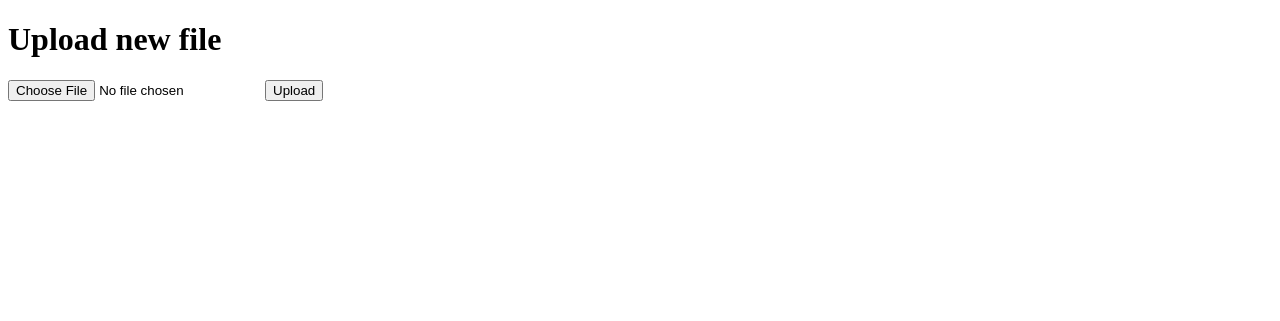
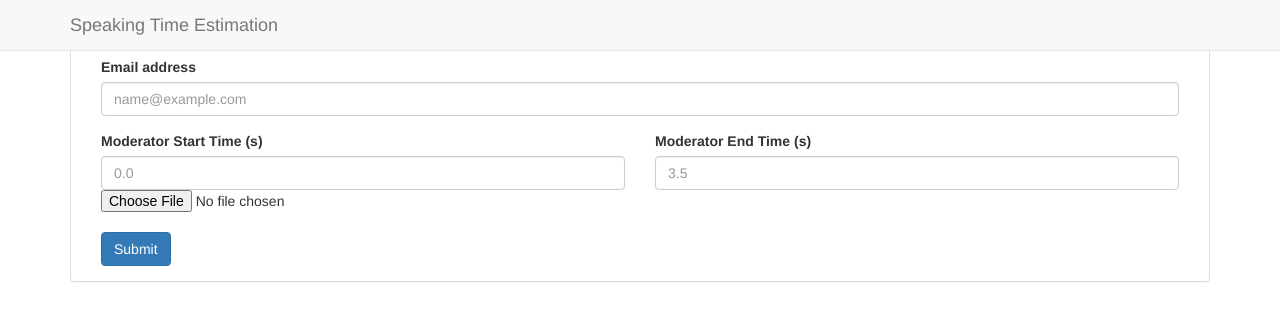
Before and after one commit to usc-sail/mica-speech-activity-detection, a Flask app: template app/templates/upload.html in a window 1280 px wide. Shown: the top 321 px of the page. Run offline with Flask 2, Linux system fonts and the light colour scheme; the template is opened without the code that fills it: values that come from a table or form of the project are taken from there, others are empty; some libraries are stand-ins or nearby versions.

Commit message:
Updated front-end

```diff
--- a/app/main/routes.py
+++ b/app/main/routes.py
@@ -6,7 +6,7 @@ from flask import request, redirect, render_template, flash, Blueprint, g
 from werkzeug.utils import secure_filename
 from app.main import bp
 from rq import Queue, push_connection, pop_connection
-
+from wtforms import Form, validators, TextField, FloatField, FileField
 ALLOWED_EXTENSIONS = set(['mp4', 'mkv'])
 
 
@@ -32,24 +32,41 @@ def allowed_file(filename):
     return '.' in filename and \
         filename.rsplit('.', 1)[1].lower() in ALLOWED_EXTENSIONS
 
+class ReusableForm(Form):
+    emailID = TextField('Email Address', validators=[validators.required()])
+    mod_start = FloatField('Moderator Start Time (s)', validators=[validators.required()])
+    mod_end = FloatField('Moderator Start Time (s)', validators=[validators.required()])
+    ipfile = FileField('File', validators=[validators.required()])
+
 @bp.route('/', methods=['GET', 'POST'])
 def index():
+    form = ReusableForm(request.form)
+
     if request.method == 'POST':
-        if 'file' not in request.files:
-            print('exception 1')
+        email = request.form['email']
+        mod_start = request.form['start']
+        mod_end = request.form['end']
+
+        if "inputfile" not in request.files:
             flash('Please select a file')
-            return redirect(request.url)
-        file = request.files['file']
-        if not allowed_file(file.filename):
-            print('exception 2')
-            flash('Only .mp4/.mkv files allowed, please try again.')
-            return redirect(request.url)
-        if file:
-            filename = secure_filename(file.filename)
+            return render_template("upload.html", form=form)
+
+        if mod_start >= mod_end:
+            flash('Please enter valid times')
+            return render_template("upload.html", form=form)
+
+        if email=="":
+            flash('Please enter an email address')
+            return render_template("upload.html", form=form)
+
+
+        ipfile = request.files['inputfile']
+        if ipfile:
+            filename = secure_filename(ipfile.filename)
             filepath = os.path.join(current_app.config['UPLOAD_FOLDER'], filename)
-            file.save(filepath)
+            ipfile.save(filepath)
             flash("File {} has been uploaded successfully, please wait for email with inference details".format(filename))
             job_queue = Queue()
-            job = job_queue.enqueue('app.process_files.run_SAD', args=(filepath,), timeout=current_app.config['JOB_TIMEOUT'] )
+            job = job_queue.enqueue('app.process_files.run_SAD', args=(filepath, email, mod_start, mod_end), timeout=current_app.config['JOB_TIMEOUT'] )
             return redirect(request.url)
-    return render_template("upload.html")
+    return render_template("upload.html", form=form)
--- a/app/process_files.py
+++ b/app/process_files.py
@@ -6,7 +6,9 @@ from app.email import send_email
 
 OUT_DIR='/Users/rabbeh/Projects/ITU/flask_proj/mod_proj/app/out_dir'
 SCRIPT_DIR='/Users/rabbeh/Projects/VAD/mica-speech-activity-detection'
-def run_SAD(data_filepath):
+def run_SAD(data_filepath, emailID, mod_start, mod_end):
+    if emailID != "":
+        MAIL_RECIPIENTS=[emailID]
     if not os.path.exists(OUT_DIR):
         os.mkdir(OUT_DIR)
 
--- a/app/templates/base.html
+++ b/app/templates/base.html
@@ -12,7 +12,7 @@
   <link href="{{ url_for('static', filename='css/main.css') }}" rel="stylesheet">
 {% endblock %}
 
-{% block title %}My App{% endblock %}
+{% block title %}Speaking Time Estimation{% endblock %}
 
 {% block navbar %}
   <!-- Fixed navbar -->
@@ -26,7 +26,7 @@
           <span class="icon-bar"></span>
         </button>
         <!--img class="navbar-brand" src="../../static/logo.png"-->
-        <a class="navbar-brand" href="{{ url_for('main.index') }}">My App</a>
+        <a class="navbar-brand" href="{{ url_for('main.index') }}">Speaking Time Estimation</a>
       </div>
     </div>
   </div>
--- a/app/templates/upload.html
+++ b/app/templates/upload.html
@@ -1,6 +1,6 @@
- <!doctype html>
- <title>Upload new file</title>
- <body>
+ {%- extends "base.html" %}
+ {% import "bootstrap/wtf.html" as wtf %}
+
  {% with messages = get_flashed_messages() %}
 	{% if messages %}
 		<ul>
@@ -10,9 +10,40 @@
 		</ul>
 	{% endif %}
  {% endwith %}
- <h1>Upload new file</h1>
- </body>
+
+ {% block main %}
+    <div class="panel panel-default">
+        <div class="panel-heading"> Select file to process </div>
+        <div class="panel-body">
+            <div class="col-md-12">
 			<form method=post enctype=multipart/form-data>
- <input type=file name=file>
- <input type=submit value=Upload>
+                 {{ form.csrf }}
+                 <div class="form-group">
+                    <label for="email">Email address</label>
+                    <input type="email" class="form-control" id="email" name="email" placeholder="name@example.com">
+                </div>
+
+				<div class="row">
+					<div class="col-md-6">
+				      <label for="start">Moderator Start Time (s)</label>
+					  <input type="number" step="any" class="form-control" id="start" name="start" placeholder="0.0">
+					</div>
+					<div class="col-md-6">
+				      <label for="end">Moderator End Time (s)</label>
+					  <input type="number" step="any" class="form-control" id="end" name="end" placeholder="3.5">
+					</div>
+				  </div>
+				<div class="custom-file">
+					<input type="file" accept=".mp4,.mkv" class="custom-file-input" id="inputfile" name="inputfile">
+					<label class="custom-file-label" for="inputfile"></label>
+				  </div>
+				<input class="btn btn-primary" type="submit" value="Submit">
 		   </form>
+
+
+           </div>
+       </div>
+       </div>
+   </div>
+
+ {% endblock %}
--- a/flask_app.py
+++ b/flask_app.py
@@ -7,7 +7,7 @@ from app import app
 manager = Manager(app)
 manager.add_command(
     'runserver',
-    Server(port=5000, use_debugger=True, use_reloader=True))
+    Server(port=5001, use_debugger=True, use_reloader=True))
 
 
 @manager.command
```
Also changed, not shown: app/templates/upload_bu.html (added, +18 -0 lines), 1 other file. Lines whose indentation alone changed are shown as unchanged.
